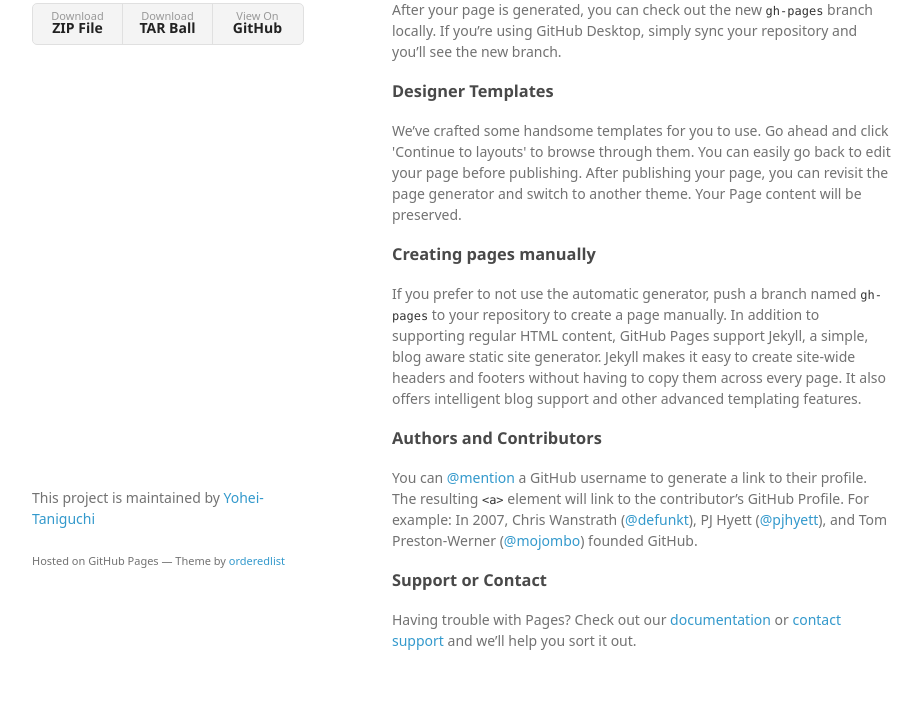
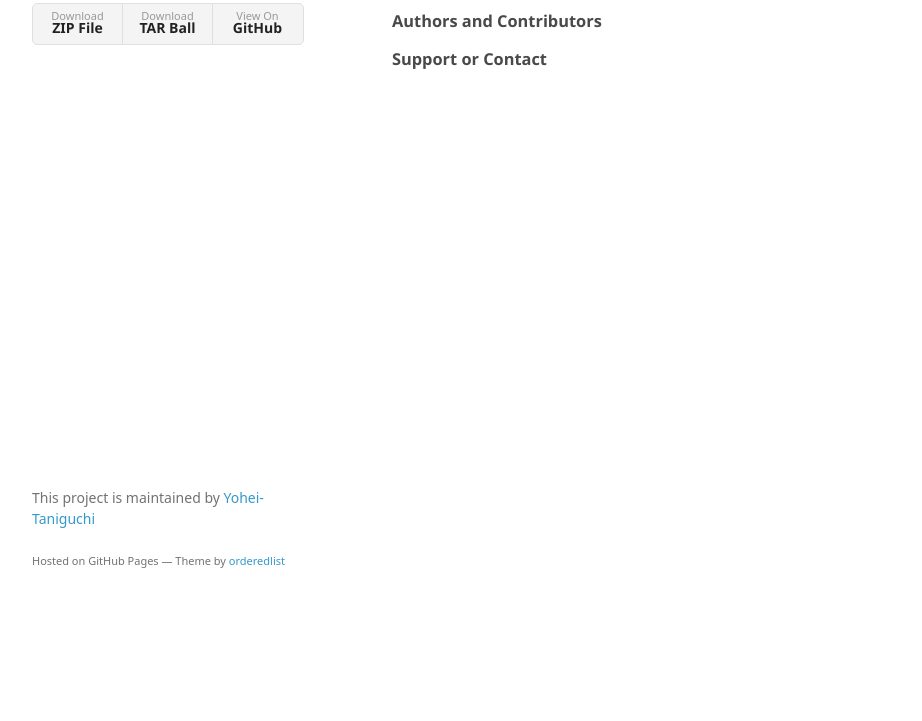
Before and after one commit to Yohei-Taniguchi/my-first-websit, a plain HTML site: page index.html in a window 1280 px wide. Shown: the part 160-881 px from the top of the page, without its empty margins (178-1100 px from the left). After the commit the page ends 800 px from the top, so only its background shows below. Drawn offline with Linux system fonts and the light colour scheme; a web font is replaced by a local one.

```diff
--- a/index.html
+++ b/index.html
@@ -31,27 +31,17 @@
         <h3>
 <a id="welcome-to-github-pages" class="anchor" href="#welcome-to-github-pages" aria-hidden="true"><span aria-hidden="true" class="octicon octicon-link"></span></a>Welcome to GitHub Pages.</h3>
 
-<p>This automatic page generator is the easiest way to create beautiful pages for all of your projects. Author your page content here <a href="https://guides.github.com/features/mastering-markdown/">using GitHub Flavored Markdown</a>, select a template crafted by a designer, and publish. After your page is generated, you can check out the new <code>gh-pages</code> branch locally. If you’re using GitHub Desktop, simply sync your repository and you’ll see the new branch.</p>
-
 <h3>
 <a id="designer-templates" class="anchor" href="#designer-templates" aria-hidden="true"><span aria-hidden="true" class="octicon octicon-link"></span></a>Designer Templates</h3>
-
-<p>We’ve crafted some handsome templates for you to use. Go ahead and click 'Continue to layouts' to browse through them. You can easily go back to edit your page before publishing. After publishing your page, you can revisit the page generator and switch to another theme. Your Page content will be preserved.</p>
 
 <h3>
 <a id="creating-pages-manually" class="anchor" href="#creating-pages-manually" aria-hidden="true"><span aria-hidden="true" class="octicon octicon-link"></span></a>Creating pages manually</h3>
 
-<p>If you prefer to not use the automatic generator, push a branch named <code>gh-pages</code> to your repository to create a page manually. In addition to supporting regular HTML content, GitHub Pages support Jekyll, a simple, blog aware static site generator. Jekyll makes it easy to create site-wide headers and footers without having to copy them across every page. It also offers intelligent blog support and other advanced templating features.</p>
-
 <h3>
 <a id="authors-and-contributors" class="anchor" href="#authors-and-contributors" aria-hidden="true"><span aria-hidden="true" class="octicon octicon-link"></span></a>Authors and Contributors</h3>
 
-<p>You can <a href="https://help.github.com/articles/basic-writing-and-formatting-syntax/#mentioning-users-and-teams" class="user-mention">@mention</a> a GitHub username to generate a link to their profile. The resulting <code>&lt;a&gt;</code> element will link to the contributor’s GitHub Profile. For example: In 2007, Chris Wanstrath (<a href="https://github.com/defunkt" class="user-mention">@defunkt</a>), PJ Hyett (<a href="https://github.com/pjhyett" class="user-mention">@pjhyett</a>), and Tom Preston-Werner (<a href="https://github.com/mojombo" class="user-mention">@mojombo</a>) founded GitHub.</p>
-
 <h3>
 <a id="support-or-contact" class="anchor" href="#support-or-contact" aria-hidden="true"><span aria-hidden="true" class="octicon octicon-link"></span></a>Support or Contact</h3>
-
-<p>Having trouble with Pages? Check out our <a href="https://help.github.com/pages">documentation</a> or <a href="https://github.com/contact">contact support</a> and we’ll help you sort it out.</p>
       </section>
       <footer>
         <p>This project is maintained by <a href="https://github.com/Yohei-Taniguchi">Yohei-Taniguchi</a></p>
```
Also changed, not shown: params.json (+1 -1 lines).
